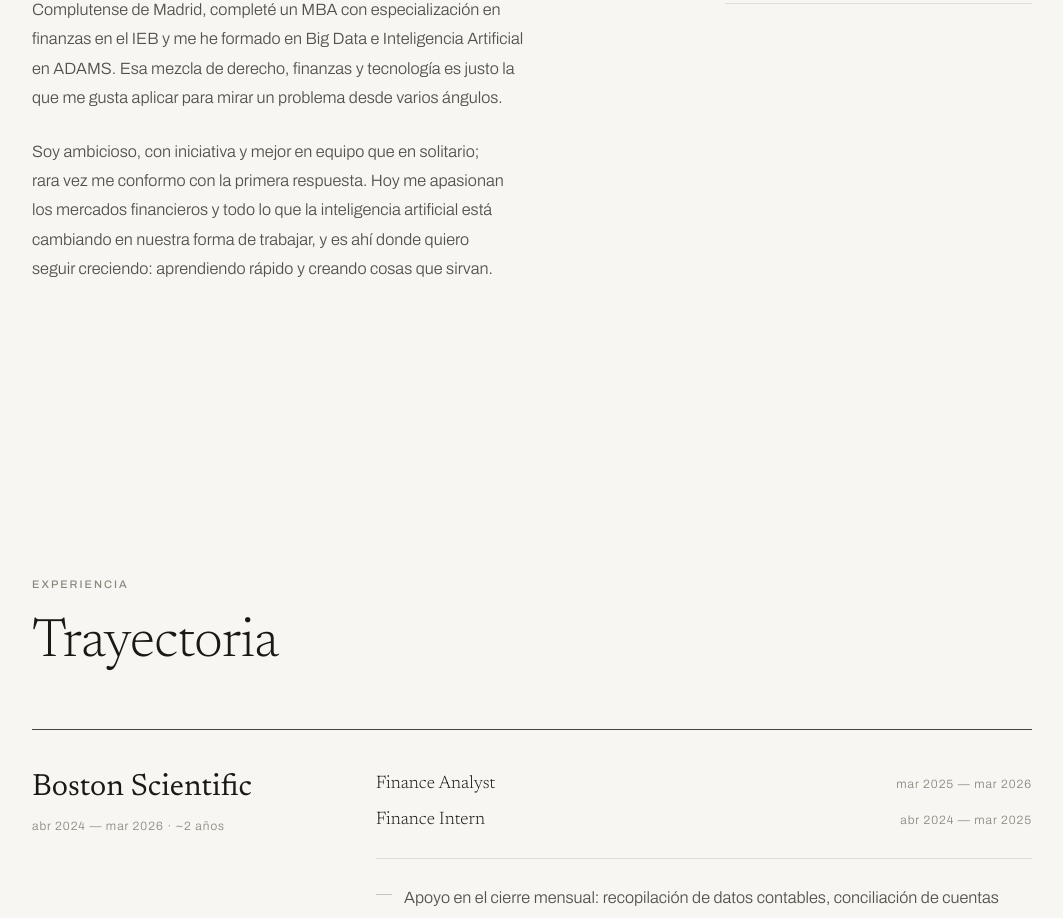
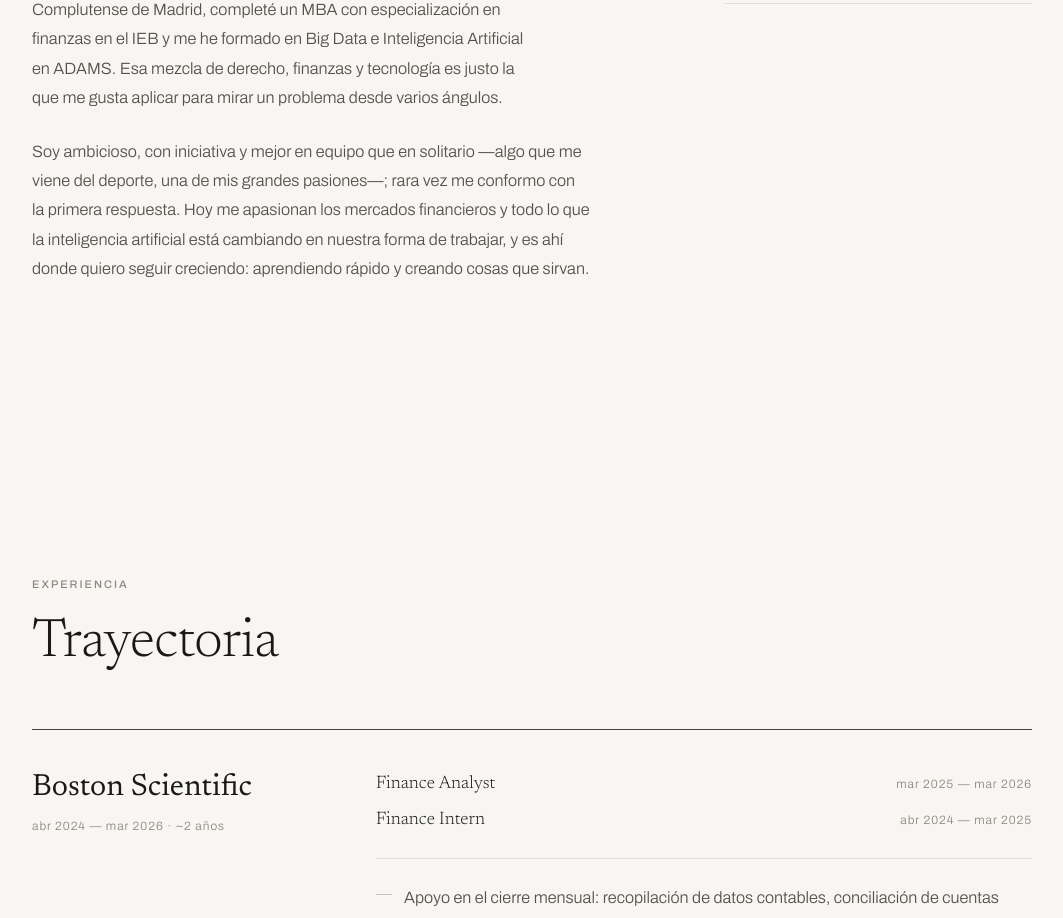
Before and after one commit to mateoparamo/paginawebmateoparamo, a Next.js app: page /es in a window 1280 px wide. Shown: the part 1320-2238 px from the top of the page, without its empty margins (108-1171 px from the left). Built offline with nearby package versions, Linux system fonts and the light colour scheme.

Commit message:
feat: anadir pasion por el deporte en Sobre mi
Conecta el trabajo en equipo con el deporte como una de sus grandes pasiones (ES/EN)

Co-Authored-By: Claude Opus 4.8 <noreply@anthropic.com>

```diff
--- a/src/content/i18n.ts
+++ b/src/content/i18n.ts
@@ -27,7 +27,7 @@ export const dict = {
       body: [
         "Soy Mateo Páramo, de Madrid. Curioso por naturaleza, me gusta entender cómo funcionan las cosas por dentro —un mercado, un negocio, una herramienta nueva— y no parar hasta que las piezas encajan. Aprender y construir es lo que de verdad me mueve.",
         "Mi formación es algo poco común: estudié Derecho en la Universidad Complutense de Madrid, completé un MBA con especialización en finanzas en el IEB y me he formado en Big Data e Inteligencia Artificial en ADAMS. Esa mezcla de derecho, finanzas y tecnología es justo la que me gusta aplicar para mirar un problema desde varios ángulos.",
-        "Soy ambicioso, con iniciativa y mejor en equipo que en solitario; rara vez me conformo con la primera respuesta. Hoy me apasionan los mercados financieros y todo lo que la inteligencia artificial está cambiando en nuestra forma de trabajar, y es ahí donde quiero seguir creciendo: aprendiendo rápido y creando cosas que sirvan.",
+        "Soy ambicioso, con iniciativa y mejor en equipo que en solitario —algo que me viene del deporte, una de mis grandes pasiones—; rara vez me conformo con la primera respuesta. Hoy me apasionan los mercados financieros y todo lo que la inteligencia artificial está cambiando en nuestra forma de trabajar, y es ahí donde quiero seguir creciendo: aprendiendo rápido y creando cosas que sirvan.",
       ],
     },
     projects: {
@@ -171,7 +171,7 @@ export const dict = {
       body: [
         "I'm Mateo Páramo, from Madrid. Curious by nature, I like to understand how things really work —a market, a business, a new tool— and I don't stop until the pieces fit together. Learning and building is what truly drives me.",
         "My background is a slightly unusual one: I studied Law at the Complutense University of Madrid, completed an MBA specialised in finance at IEB and trained in Big Data and Artificial Intelligence at ADAMS. That mix of law, finance and technology is exactly what I like to bring to a problem, looking at it from several angles.",
-        "I'm ambitious, proactive and better as part of a team than on my own; I rarely settle for the first answer. Today I'm passionate about financial markets and everything artificial intelligence is changing in the way we work — and that's where I want to keep growing: learning fast and building things that are genuinely useful.",
+        "I'm ambitious, proactive and better as part of a team than on my own —something that comes from sport, one of my great passions—; I rarely settle for the first answer. Today I'm passionate about financial markets and everything artificial intelligence is changing in the way we work — and that's where I want to keep growing: learning fast and building things that are genuinely useful.",
       ],
     },
     projects: {
```
